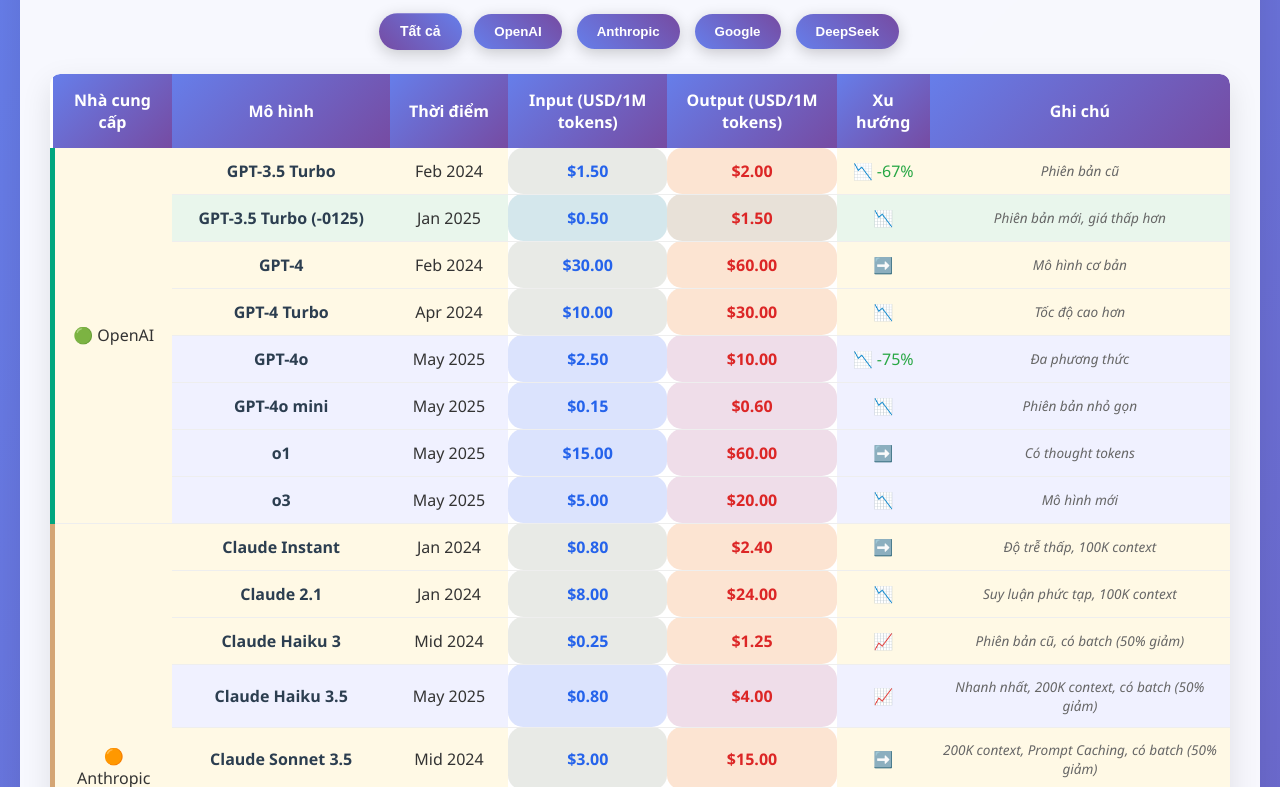
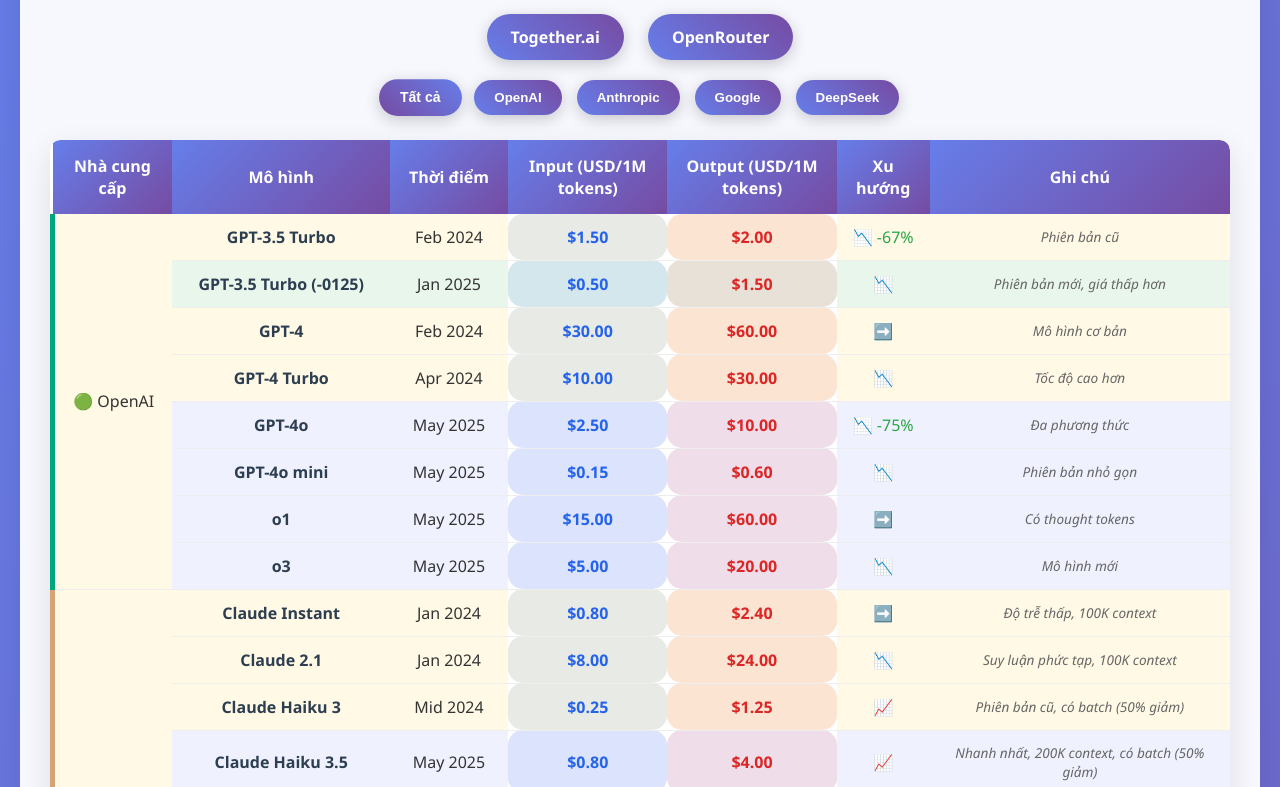
Before and after one commit to marcus-GLAC/compare-llm, a plain HTML site: page index.html in a window 1280 px wide. Shown: the part 138-925 px from the top of the page. Drawn offline with Linux system fonts and the light colour scheme.

Commit message:
Thêm nút liên kết bên ngoài với kiểu dáng mới trong index.html

```diff
--- a/index.html
+++ b/index.html
@@ -219,11 +219,35 @@
             margin-top: 20px;
             border-left: 4px solid #667eea;
         }
+
+        .external-btn {
+            display: inline-block;
+            padding: 12px 24px;
+            margin: 0 10px;
+            border-radius: 30px;
+            background: linear-gradient(45deg, #667eea, #764ba2);
+            color: white;
+            text-decoration: none;
+            font-weight: bold;
+            transition: all 0.3s ease;
+            box-shadow: 0 4px 15px rgba(0,0,0,0.2);
+        }
+
+        .external-btn:hover {
+            transform: translateY(-3px);
+            box-shadow: 0 6px 20px rgba(0,0,0,0.3);
+            background: linear-gradient(45deg, #764ba2, #667eea);
+        }
     </style>
 </head>
 <body>
     <div class="container">
         <h1>📊 So Sánh Giá LLM Theo Thời Gian</h1>
+
+        <div class="external-links" style="text-align: center; margin-bottom: 20px;">
+            <a href="https://www.together.ai/pricing" target="_blank" class="external-btn">Together.ai</a>
+            <a href="https://openrouter.ai/" target="_blank" class="external-btn">OpenRouter</a>
+        </div>
 
         <div class="filter-controls">
             <button class="filter-btn active" onclick="filterProvider('all')">Tất cả</button>
```
